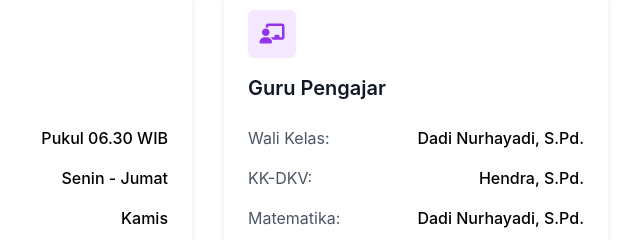
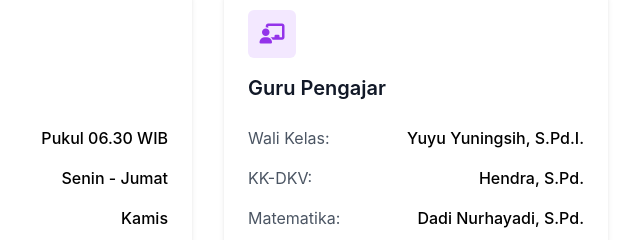
Before and after one commit to latifff940/WEBCLASS, a plain HTML site: page index.html in a window 1280 px wide. Shown: the part 1300-1540 px from the top of the page, 640-1280 px from the left. Drawn offline with nearby package versions, Linux system fonts and the light colour scheme.

Commit message:
Perubahan

```diff
--- a/index.html
+++ b/index.html
@@ -198,7 +198,7 @@
                         <div class="mt-6 space-y-4">
                             <div class="flex justify-between">
                                 <span class="text-gray-600">Wali Kelas:</span>
-                                <span class="font-medium">Dadi Nurhayadi, S.Pd.</span>
+                                <span class="font-medium">Yuyu Yuningsih, S.Pd.I.</span>
                             </div>
                             <div class="flex justify-between">
                                 <span class="text-gray-600">KK-DKV:</span>
```
